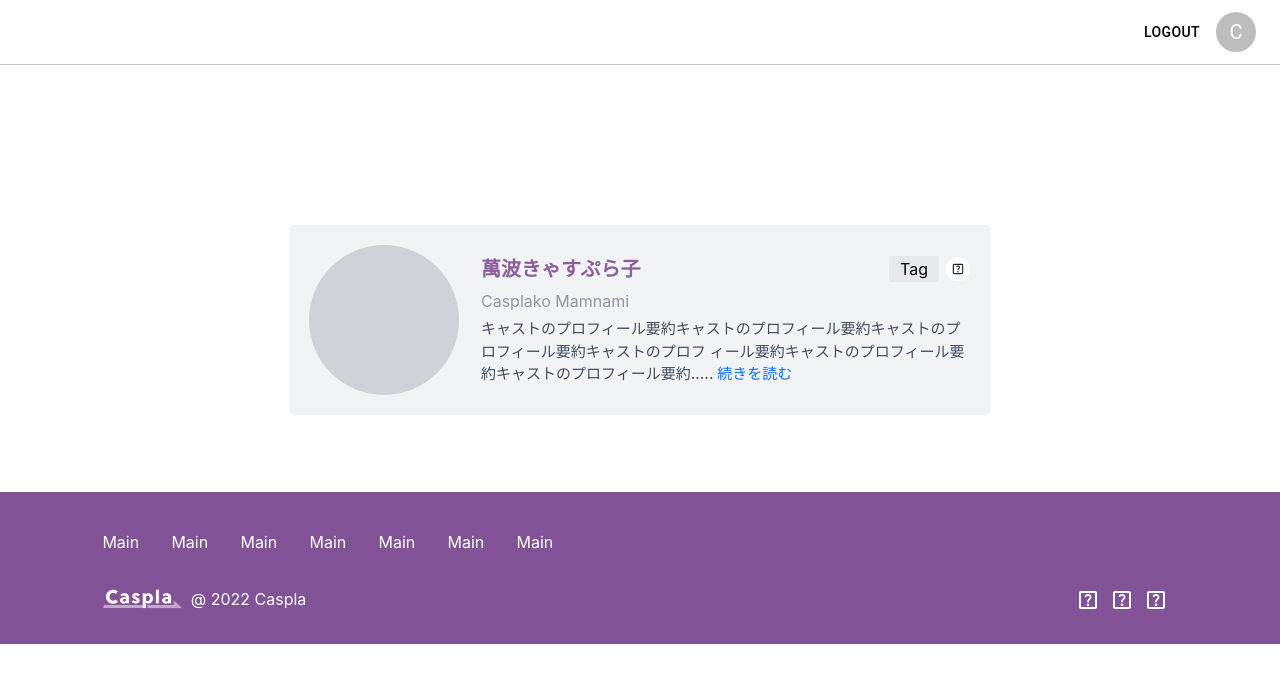
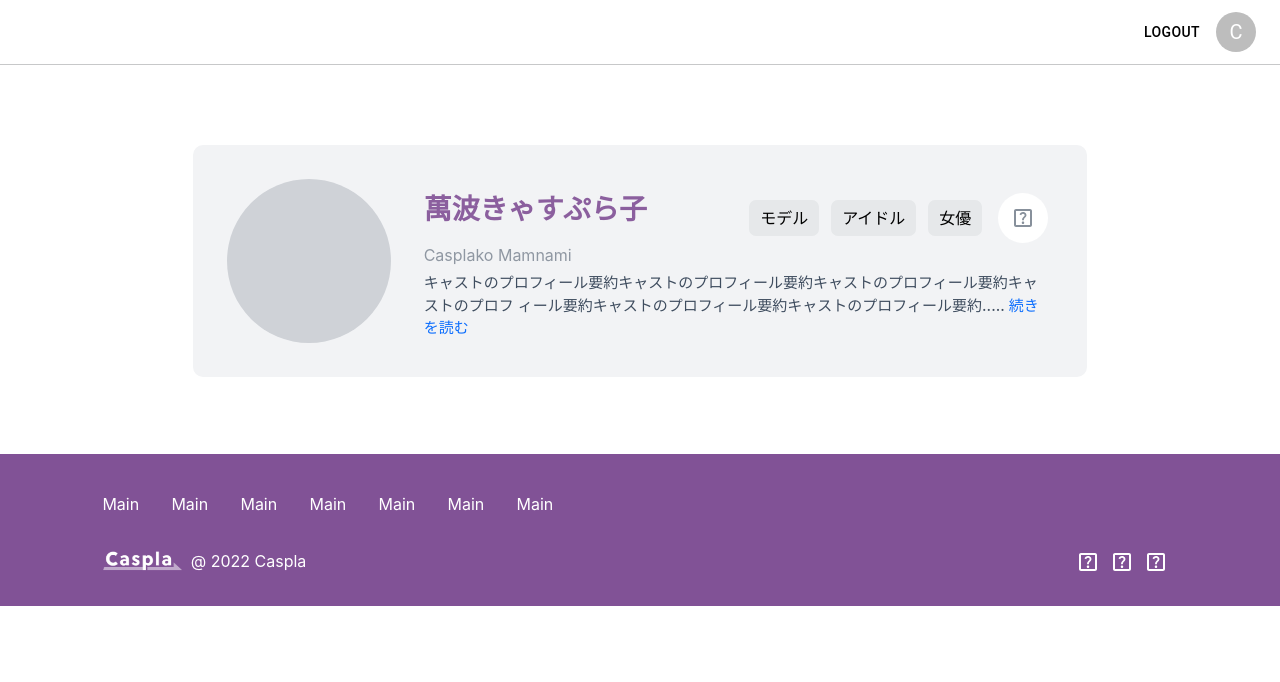
Before and after one commit to udanic19344/caspla_app, a React (Create React App) app: page /searchTalentsResults in a window 1280 px wide. Shown: the top 682 px of the page. Built offline with nearby package versions, Linux system fonts and the light colour scheme.

Commit message:
search talents result update

```diff
--- a/src/components/Tag.js
+++ b/src/components/Tag.js
@@ -5,9 +5,9 @@ const Tag = (props) => {
         className="btn"
         style={{
           backgroundColor: "#E6E8EA",
-          padding: "0 10px",
-          borderRadius: "2px",
-          margin: "2px",
+          padding: "5px 10px",
+          borderRadius: "7px",
+          margin: "2px 6px",
         }}
       >
         <a
--- a/src/pages/SearchTalentsResults.js
+++ b/src/pages/SearchTalentsResults.js
@@ -8,61 +8,75 @@ const SearchTalentsResults = (props) => {
   return (
     <>
       <NaveBar />
-      <div style={{ height: "20vh" }}></div>
+      <div style={{ height: "10vh" }}></div>
 
       <div
         class="container"
         style={{
-          width: "700px",
+          width: "69.9%",
           backgroundColor: "#F2F3F5",
           padding: "20px",
-          borderRadius: 5,
+          borderRadius: "10px",
         }}
       >
-        <div class="row">
+        <div style={{ display: "flex" }}>
           <div
-            class="col-3"
-            style={{ display: "flex", justifyContent: "center", padding: "0" }}
+            style={{
+              display: "flex",
+              justifyContent: "flex-start",
+              padding: "0",
+            }}
           >
             <div
               style={{
-                width: "150px",
-                height: "150px",
+                width: "164px",
+                height: "164px",
                 backgroundColor: "#CFD2D7",
-                borderRadius: "75px",
+                borderRadius: "100px",
+                marginLeft: "14px",
+                marginTop: "14px",
+                marginBottom: "14px",
+                marginRight: "14px",
               }}
             ></div>
           </div>
-          <div class="col" style={{ margin: "auto 0" }}>
+          <div style={{ marginLeft: "19px", marginRight: "19px" }}>
             <div
               style={{
                 display: "flex",
                 justifyContent: "space-between",
-                marginBottom: "5px",
+                marginTop: "28px",
               }}
             >
-              <h5
+              <h3
                 style={{
                   textAlign: "start",
-                  margin: "auto 0",
+                  margin: "0",
                   color: "#8B5F9E",
                   fontWeight: "bold",
                 }}
               >
                 萬波きゃすぷら子 {props.name}
-              </h5>
-              <div style={{ display: "flex" }}>
-                <Tag tagName={"Tag"} />
+              </h3>
+              <div style={{ display: "flex", alignItems: "center" }}>
+                <Tag tagName={"モデル"} style={{ marginRight: "50px" }} />
+                <Tag tagName={"アイドル"} />
+                <Tag tagName={"女優"} />
 
-                <HelpCenterOutlinedIcon
+                <div
                   style={{
-                    margin: "auto 0",
-                    padding: "5px",
-                    backgroundColor: "#FFFFFF",
-                    borderRadius: "50px",
-                    marginLeft: "5px",
+                    width: "50px",
+                    height: "50px",
+                    borderRadius: "25px",
+                    backgroundColor: "#ffffff",
+                    display: "flex",
+                    alignItems: "center",
+                    justifyContent: "center",
+                    marginLeft: "10px",
                   }}
-                />
+                >
+                  <HelpCenterOutlinedIcon style={{ color: "#87909B" }} />
+                </div>
               </div>
             </div>
             <p
```
